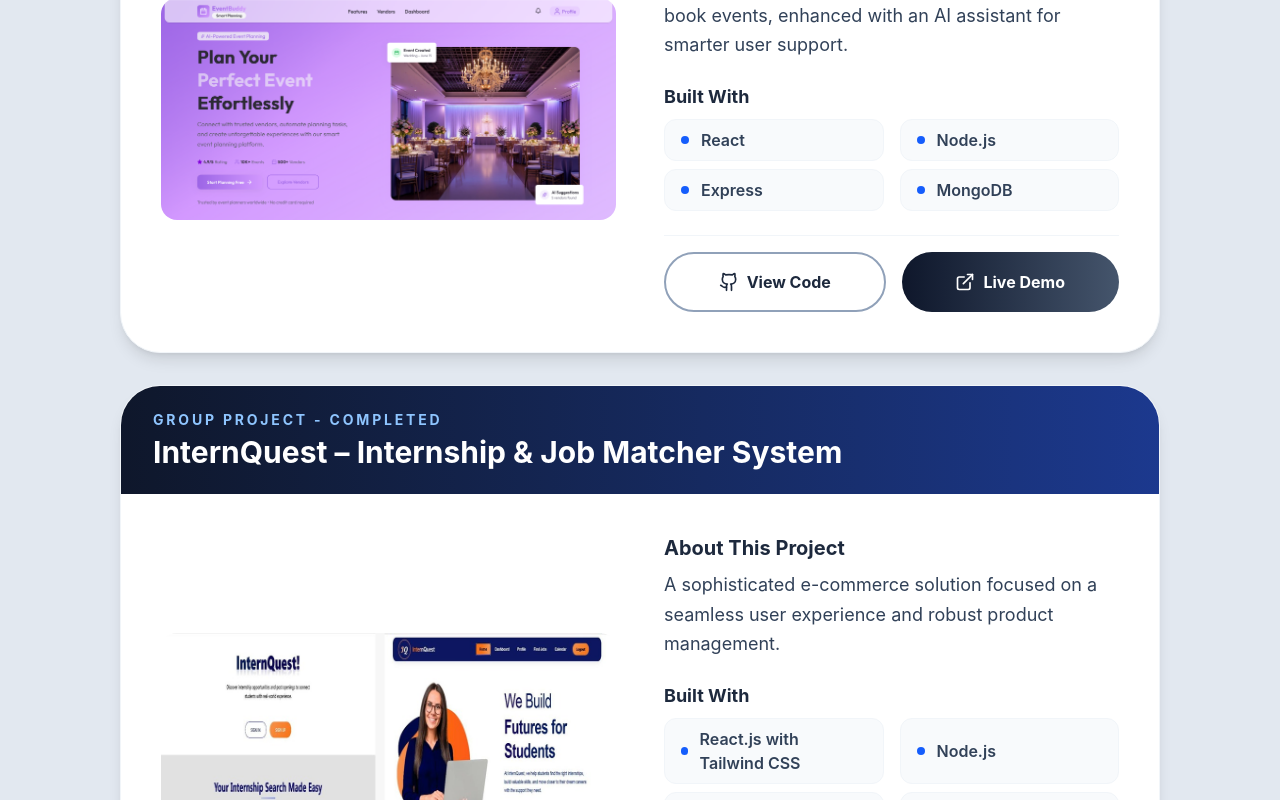
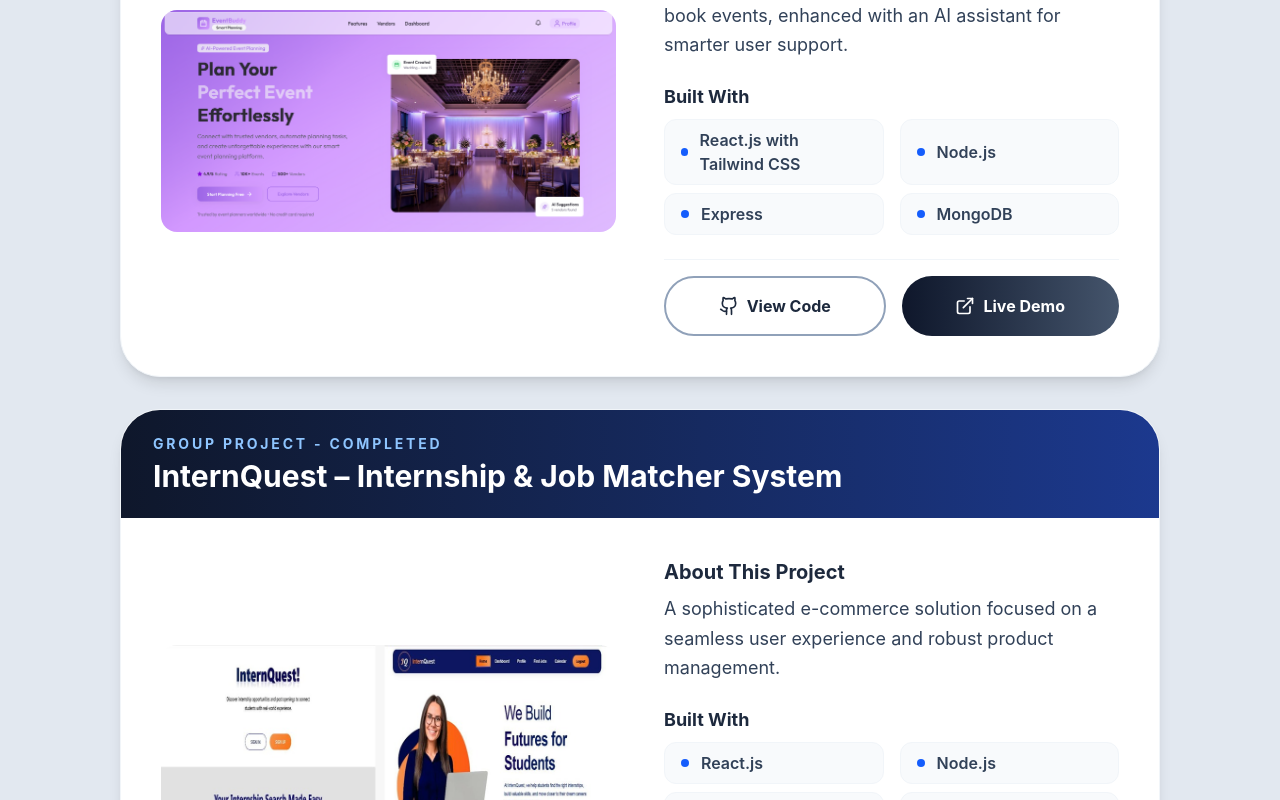
Before and after one commit to dwathsala/My_Portfolio, a React (Vite) app: page / in a window 1280 px wide. Shown: the part 3700-4500 px from the top of the page. Built offline with nearby package versions, Linux system fonts and the light colour scheme.

Commit message:
Add updated CV into public folder and make some changes in projects page

```diff
--- a/src/components/Projects.jsx
+++ b/src/components/Projects.jsx
@@ -8,7 +8,7 @@ const Projects = () => {
       title: "EventBuddy – Smart Event Planning & Vendor Marketplace",
       description: "EventBuddy is a MERN-based event management platform that allows users to create, manage, and book events, enhanced with an AI assistant for smarter user support.",
       image: "EventBuddy.png",
-      techStack: ["React", "Node.js",  "Express","MongoDB"],
+      techStack: ["React.js with Tailwind CSS", "Node.js",  "Express","MongoDB"],
       liveLink: "#",
       githubLink: "https://github.com/Hasmoonn/EventBuddy"
     },
@@ -17,7 +17,7 @@ const Projects = () => {
       title: "InternQuest – Internship & Job Matcher System ",
       description: "A sophisticated e-commerce solution focused on a seamless user experience and robust product management.",
       image: "Web.jpeg",
-      techStack: ["React.js with Tailwind CSS", "Node.js",  "Express","MongoDB"],
+      techStack: ["React.js", "Node.js",  "Express","MongoDB"],
       liveLink: "#",
       githubLink: "https://github.com/kaveenskn/InternQuest-web-Group2"
     },
```
Also changed, not shown: 1 other file (tests, documents, lock files or other folders).
